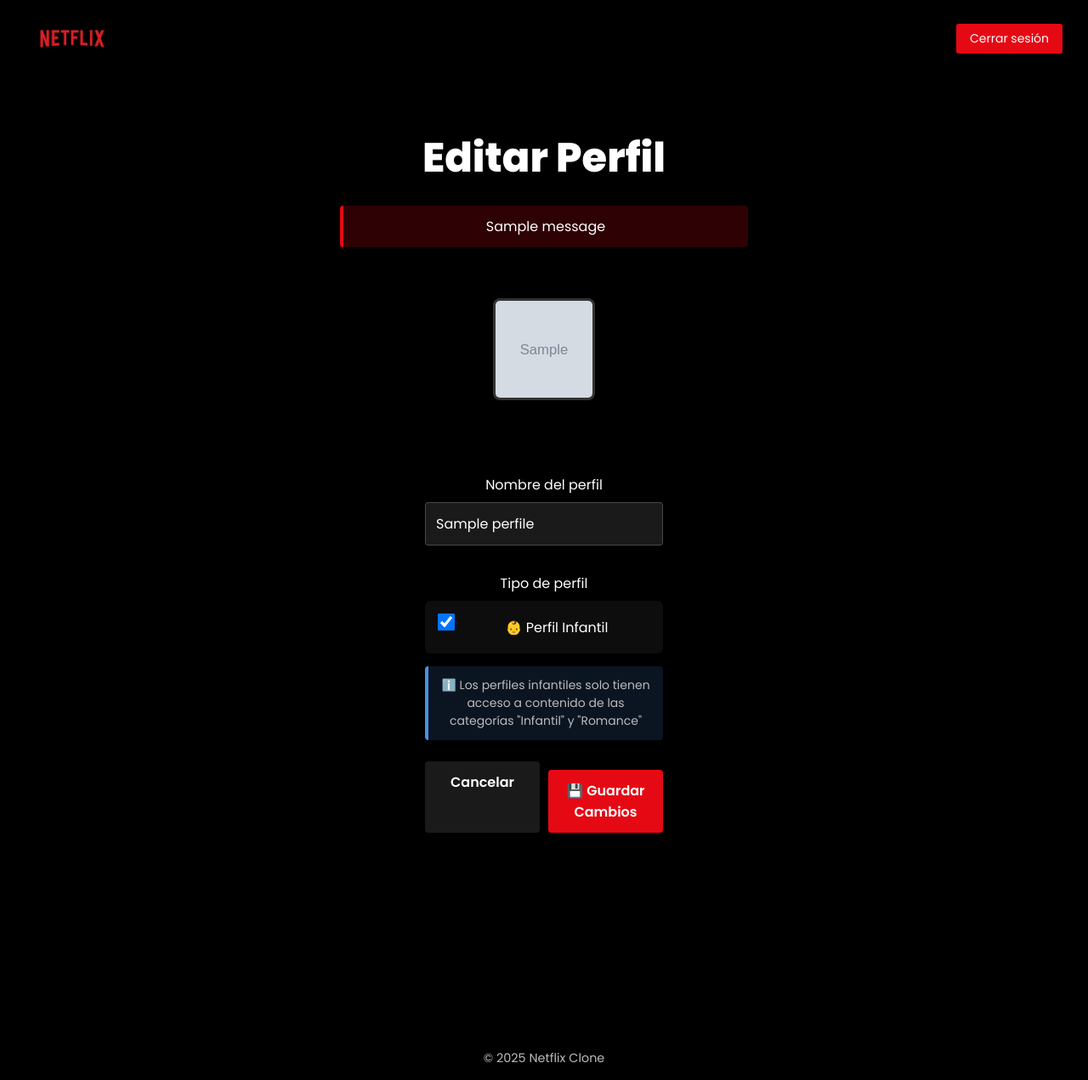
After one commit to Yancheli/BD_Netflix, a Flask app: page /editar_perfil/1 in a window 1280 px wide. The commit adds this page. Shown: the whole page at 85% size. Run offline with Flask 3, Linux system fonts and the light colour scheme; the visitor is signed in with stand-in values (Sample User, id 1); tables that the repository leaves empty hold one stand-in row (values such as "Sample post"); grey boxes marked "Sample" are stand-in pictures; one stand-in notice (Sample message) is shown.

Commit message:
Perfiles

```diff
--- a/NETFLIX_3_BD/app.py
+++ b/NETFLIX_3_BD/app.py
@@ -1,6 +1,6 @@
 from flask import Flask, render_template, request, redirect, url_for, session, flash
 from config import Config
-from models import db, Usuario, Perfil, Contenido, Favorito
+from models import db, Usuario, Perfil, Contenido, Favorito, Category
 from werkzeug.security import generate_password_hash, check_password_hash
 
 app = Flask(__name__)
@@ -174,6 +174,77 @@ def crear_perfil():
     return redirect(url_for('perfiles'))
 
 
+# ---------------- GESTIÓN DE PERFILES ----------------
+@app.route('/gestionar_perfiles')
+def gestionar_perfiles():
+    if 'usuario_id' not in session:
+        return redirect(url_for('login'))
+
+    usuario = Usuario.query.get(session['usuario_id'])
+    plan = session.get('plan', 'basico')
+    plan_limits = {'basico': 1, 'estandar': 2, 'premium': 4}
+    max_perfiles = plan_limits.get(plan, 1)
+
+    return render_template('gestionar_perfiles.html',
+                         perfiles=usuario.perfiles,
+                         max_perfiles=max_perfiles)
+
+
+@app.route('/editar_perfil/<int:perfil_id>', methods=['GET', 'POST'])
+def editar_perfil(perfil_id):
+    if 'usuario_id' not in session:
+        return redirect(url_for('login'))
+
+    perfil = Perfil.query.get_or_404(perfil_id)
+
+    # Verificar que el perfil pertenece al usuario
+    if perfil.usuario_id != session['usuario_id']:
+        flash('No tienes permiso para editar este perfil')
+        return redirect(url_for('gestionar_perfiles'))
+
+    if request.method == 'POST':
+        nombre = request.form.get('nombre')
+        es_infantil = bool(request.form.get('es_infantil'))
+
+        if not nombre:
+            flash('El nombre del perfil es requerido')
+            return render_template('editar_perfil.html', perfil=perfil)
+
+        perfil.nombre = nombre
+        perfil.es_infantil = es_infantil
+        db.session.commit()
+
+        flash('Perfil actualizado exitosamente')
+        return redirect(url_for('gestionar_perfiles'))
+
+    return render_template('editar_perfil.html', perfil=perfil)
+
+
+@app.route('/eliminar_perfil/<int:perfil_id>', methods=['POST'])
+def eliminar_perfil(perfil_id):
+    if 'usuario_id' not in session:
+        return redirect(url_for('login'))
+
+    perfil = Perfil.query.get_or_404(perfil_id)
+
+    # Verificar que el perfil pertenece al usuario
+    if perfil.usuario_id != session['usuario_id']:
+        flash('No tienes permiso para eliminar este perfil')
+        return redirect(url_for('gestionar_perfiles'))
+
+    # Verificar que no sea el último perfil
+    usuario = Usuario.query.get(session['usuario_id'])
+    if len(usuario.perfiles) <= 1:
+        flash('No puedes eliminar el último perfil')
+        return redirect(url_for('gestionar_perfiles'))
+
+    db.session.delete(perfil)
+    db.session.commit()
+
+    flash('Perfil eliminado exitosamente')
+    return redirect(url_for('gestionar_perfiles'))
+
+
 # ---------------- PÁGINA PRINCIPAL (PELÍCULAS / SERIES) ----------------
 @app.route('/main')
 def main():
@@ -183,15 +254,42 @@ def main():
     perfil_nombre = request.args.get('perfil')
     categoria_id = request.args.get('categoria', type=int)
 
+    # Obtener el perfil actual
+    usuario = Usuario.query.get(session['usuario_id'])
+    perfil_actual = None
+    if perfil_nombre:
+        perfil_actual = Perfil.query.filter_by(
+            nombre=perfil_nombre,
+            usuario_id=usuario.id
+        ).first()
+
     # Obtener todas las categorías
-    from models import Category
     categorias = Category.query.all()
+
+    # Si es perfil infantil, filtrar solo categorías permitidas
+    if perfil_actual and perfil_actual.es_infantil:
+        categorias_permitidas = ['Infantil', 'Romance']
+        categorias = [c for c in categorias if c.name in categorias_permitidas]
+
+        # Si se seleccionó una categoría no permitida, redirigir
+        if categoria_id:
+            categoria_seleccionada = Category.query.get(categoria_id)
+            if categoria_seleccionada and categoria_seleccionada.name not in categorias_permitidas:
+                flash('Este contenido no está disponible en perfiles infantiles')
+                return redirect(url_for('main', perfil=perfil_nombre))
 
     # Filtrar contenido por categoría si se especifica
     if categoria_id:
         contenidos = Contenido.query.filter_by(category_id=categoria_id).all()
     else:
-        contenidos = Contenido.query.all()
+        # Si es perfil infantil, mostrar solo contenido permitido
+        if perfil_actual and perfil_actual.es_infantil:
+            categorias_permitidas_ids = [c.id for c in categorias]
+            contenidos = Contenido.query.filter(
+                Contenido.category_id.in_(categorias_permitidas_ids)
+            ).all()
+        else:
+            contenidos = Contenido.query.all()
 
     # Separar películas y series
     peliculas = [c for c in contenidos if c.tipo == 'movie']
@@ -202,7 +300,8 @@ def main():
                          series=series,
                          categorias=categorias,
                          categoria_seleccionada=categoria_id,
-                         perfil=perfil_nombre)
+                         perfil=perfil_nombre,
+                         es_infantil=perfil_actual.es_infantil if perfil_actual else False)
 
 
 # ---------------- LOGOUT ----------------
--- /dev/null
+++ b/NETFLIX_3_BD/templates/editar_perfil.html
@@ -0,0 +1,200 @@
+<!DOCTYPE html>
+<html lang="es">
+<head>
+  <meta charset="UTF-8">
+  <title>Editar Perfil - Netflix Clone</title>
+  <link rel="stylesheet" href="{{ url_for('static', filename='style.css') }}">
+  <link href="https://fonts.googleapis.com/css2?family=Poppins:wght@300;400;600;800&display=swap" rel="stylesheet">
+  <style>
+    .edit-form-container {
+      background: rgba(0,0,0,0.75);
+      padding: 40px;
+      border-radius: 8px;
+      max-width: 500px;
+      margin: 0 auto;
+    }
+
+    .form-group {
+      margin-bottom: 20px;
+    }
+
+    .form-group label {
+      display: block;
+      margin-bottom: 8px;
+      color: var(--blanco);
+      font-weight: 500;
+    }
+
+    .form-group input[type="text"] {
+      width: 100%;
+      padding: 12px;
+      border-radius: 4px;
+      border: 1px solid rgba(255,255,255,0.2);
+      background: rgba(255,255,255,0.1);
+      color: white;
+      font-size: 16px;
+    }
+
+    .form-group input[type="text"]:focus {
+      outline: none;
+      border-color: var(--rojo-netflix);
+      background: rgba(255,255,255,0.15);
+    }
+
+    .checkbox-container {
+      display: flex;
+      align-items: center;
+      gap: 10px;
+      padding: 15px;
+      background: rgba(255,255,255,0.05);
+      border-radius: 6px;
+      cursor: pointer;
+      transition: all 0.3s;
+    }
+
+    .checkbox-container:hover {
+      background: rgba(255,255,255,0.1);
+    }
+
+    .checkbox-container input[type="checkbox"] {
+      width: 20px;
+      height: 20px;
+      cursor: pointer;
+    }
+
+    .checkbox-container label {
+      margin: 0;
+      cursor: pointer;
+      flex: 1;
+    }
+
+    .info-box {
+      background: rgba(74, 144, 226, 0.15);
+      border-left: 4px solid #4a90e2;
+      padding: 12px 15px;
+      margin: 15px 0;
+      border-radius: 4px;
+      font-size: 14px;
+      color: var(--gris-texto);
+    }
+
+    .btn-group {
+      display: flex;
+      gap: 10px;
+      margin-top: 25px;
+    }
+
+    .btn-cancel {
+      flex: 1;
+      padding: 12px;
+      background: rgba(255,255,255,0.1);
+      color: white;
+      border: none;
+      border-radius: 4px;
+      font-weight: 600;
+      cursor: pointer;
+      text-decoration: none;
+      display: inline-block;
+      text-align: center;
+      transition: all 0.3s;
+    }
+
+    .btn-cancel:hover {
+      background: rgba(255,255,255,0.2);
+    }
+
+    .btn-save {
+      flex: 1;
+      padding: 12px;
+      background: var(--rojo-netflix);
+      color: white;
+      border: none;
+      border-radius: 4px;
+      font-weight: 600;
+      cursor: pointer;
+      transition: all 0.3s;
+    }
+
+    .btn-save:hover {
+      background: #b00610;
+    }
+
+    .profile-preview {
+      text-align: center;
+      margin-bottom: 30px;
+    }
+
+    .profile-preview img {
+      width: 120px;
+      height: 120px;
+      border-radius: 8px;
+      object-fit: cover;
+      border: 3px solid rgba(255,255,255,0.2);
+    }
+
+    .flash-message {
+      background: rgba(229, 9, 20, 0.2);
+      border-left: 4px solid #e50914;
+      padding: 12px 20px;
+      margin-bottom: 20px;
+      border-radius: 4px;
+      color: #fff;
+    }
+  </style>
+</head>
+<body class="home-bg">
+  <header class="header" style="background-color: #000;">
+    <img src="{{ url_for('static', filename='logo.png') }}" alt="Netflix" class="logo-img">
+    <a href="{{ url_for('logout') }}" class="login-btn">Cerrar sesión</a>
+  </header>
+
+  <div class="hero">
+    <h1>Editar Perfil</h1>
+
+    {% with messages = get_flashed_messages() %}
+      {% if messages %}
+        {% for message in messages %}
+          <div class="flash-message">{{ message }}</div>
+        {% endfor %}
+      {% endif %}
+    {% endwith %}
+
+    <div class="edit-form-container">
+      <div class="profile-preview">
+        {% if perfil.avatar %}
+          <img src="{{ url_for('static', filename=perfil.avatar) }}" alt="{{ perfil.nombre }}">
+        {% else %}
+          <img src="{{ url_for('static', filename='default.jpg') }}" alt="Avatar por defecto">
+        {% endif %}
+      </div>
+
+      <form method="POST">
+        <div class="form-group">
+          <label for="nombre">Nombre del perfil</label>
+          <input type="text" id="nombre" name="nombre" value="{{ perfil.nombre }}" required>
+        </div>
+
+        <div class="form-group">
+          <label>Tipo de perfil</label>
+          <div class="checkbox-container">
+            <input type="checkbox" id="es_infantil" name="es_infantil" {% if perfil.es_infantil %}checked{% endif %}>
+            <label for="es_infantil">
+              👶 Perfil Infantil
+            </label>
+          </div>
+          <div class="info-box">
+            ℹ️ Los perfiles infantiles solo tienen acceso a contenido de las categorías "Infantil" y "Romance"
+          </div>
+        </div>
+
+        <div class="btn-group">
+          <a href="{{ url_for('gestionar_perfiles') }}" class="btn-cancel">Cancelar</a>
+          <button type="submit" class="btn-save">💾 Guardar Cambios</button>
+        </div>
+      </form>
+    </div>
+  </div>
+
+  <footer class="footer">© 2025 Netflix Clone</footer>
+</body>
+</html>
```
Also changed, not shown: NETFLIX_3_BD/templates/gestionar_perfiles.html (added, +251 -0 lines), NETFLIX_3_BD/templates/main.html (+88 -7 lines), NETFLIX_3_BD/templates/perfiles.html (+46 -15 lines).
